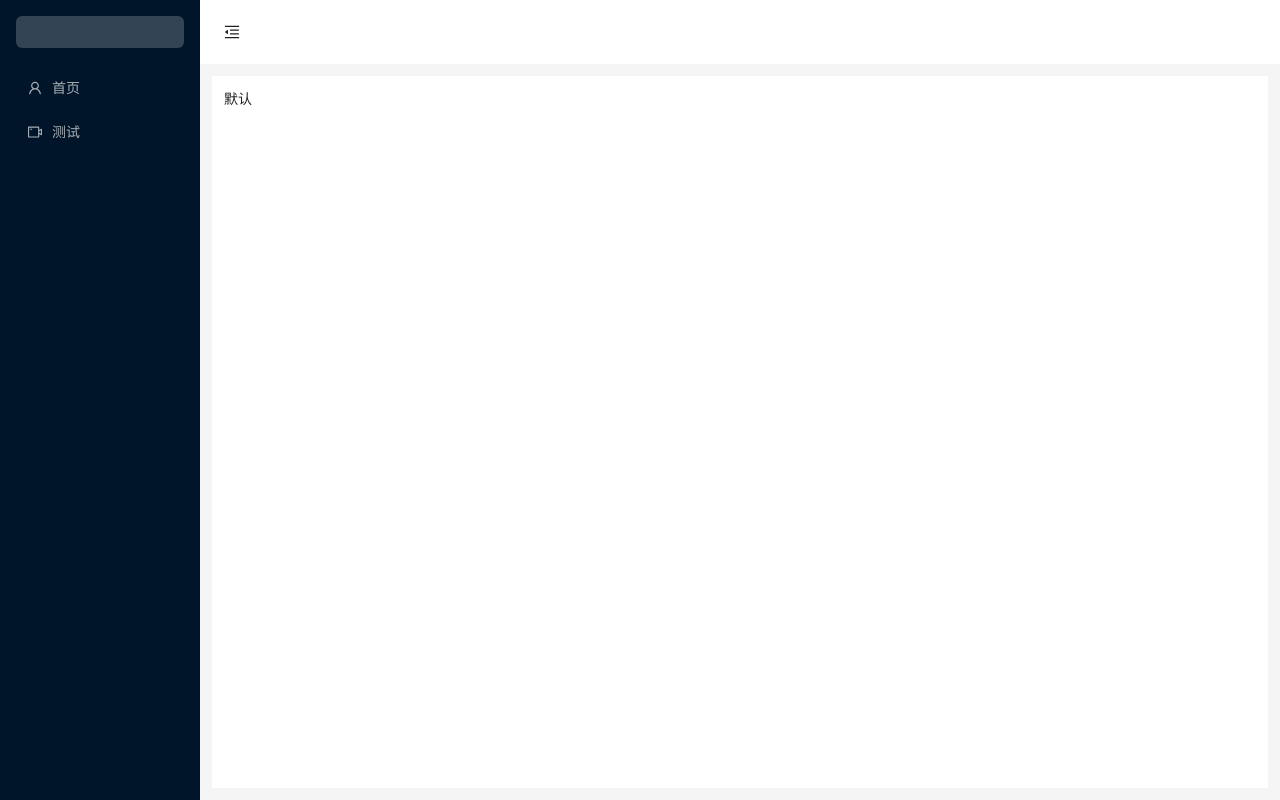
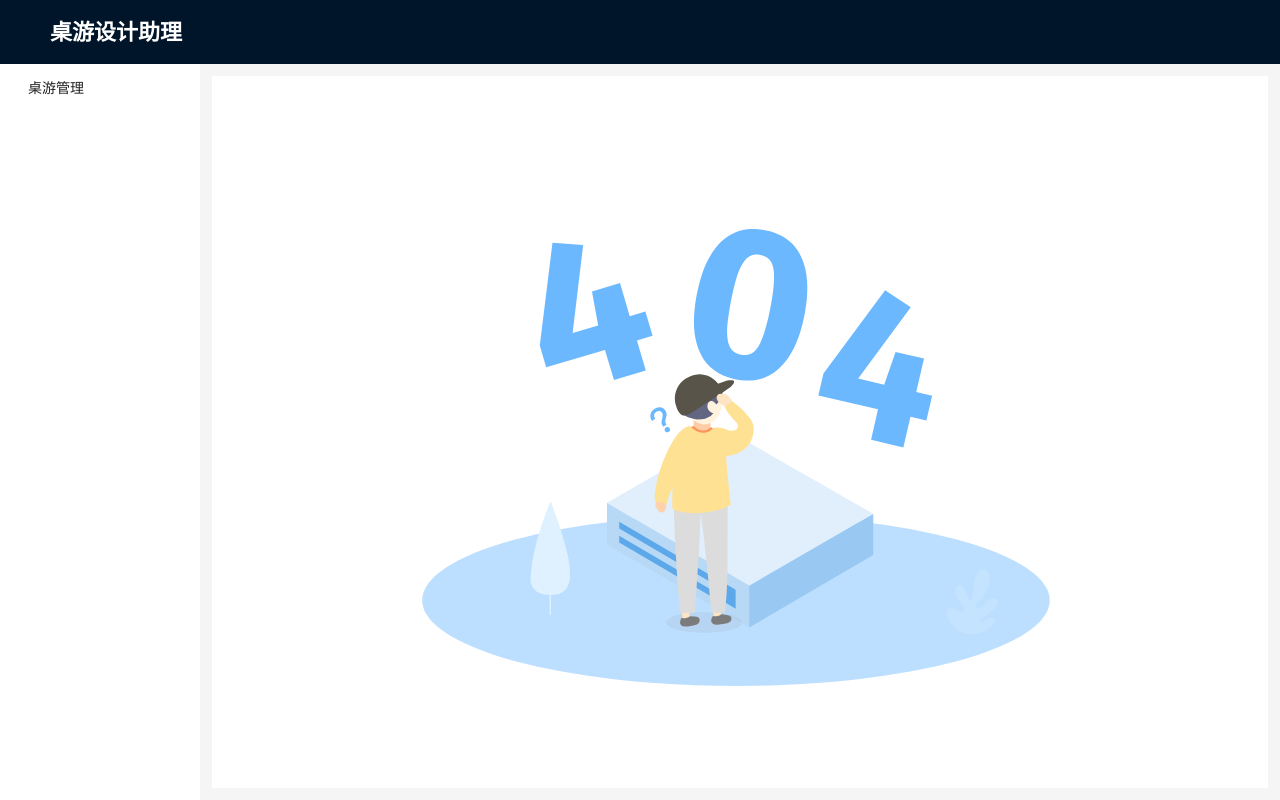
Before and after one commit to magicx40/bbq-api-react-web, a React app: page /404 in a window 1280 px wide. Built offline with nearby package versions, Linux system fonts and the light colour scheme.

Commit message:
feat: 修改版式

```diff
--- a/public/index.html
+++ b/public/index.html
@@ -7,9 +7,9 @@
     <meta name="theme-color" content="#000000" />
     <meta
       name="description"
-      content="Web site created using create-react-app"
+      content="一个桌游设计辅助工具"
     />
-    <title>React App</title>
+    <title>桌游设计助理</title>
   </head>
   <body>
     <noscript>You need to enable JavaScript to run this app.</noscript>
--- a/src/App.tsx
+++ b/src/App.tsx
@@ -1,11 +1,13 @@
 import {
     unstable_HistoryRouter as HistoryRouter,
+    Navigate,
     Route,
     Routes,
 } from 'react-router-dom';
-import Home from './pages/Home';
+import BoardGameMgt from './pages/board-game-mgt/Index';
 import HomeLayout from './layout/HomeLayout';
 import Login from './pages/login/Index';
+import NotFound from './layout/404';
 import history from './utils/history';
 
 function App() {
@@ -13,8 +15,18 @@ function App() {
         <HistoryRouter history={history}>
             <Routes>
                 <Route element={<HomeLayout />}>
-                    <Route path="/" element={<Home />} />
-                    <Route path="*" element={<div>默认</div>} />
+                    <Route
+                        path="/"
+                        element={
+                            <Navigate to="/board-game-management" replace />
+                        }
+                    />
+                    <Route
+                        path="/board-game-management"
+                        element={<BoardGameMgt />}
+                    />
+                    <Route path="/404" element={<NotFound />} />
+                    <Route path="*" element={<Navigate to="/404" replace />} />
                 </Route>
                 <Route path="/login" element={<Login />} />
             </Routes>
--- a/src/assets/css/common.scss
+++ b/src/assets/css/common.scss
@@ -4,10 +4,9 @@
     .ant-layout {
         height: 100%;
         .logo-vertical {
-            height: 32px;
-            margin: 16px;
-            background: rgba(255, 255, 255, .2);
-            border-radius: 6px;
+            color: #FFFFFF;
+            font-weight: 700;
+            font-size: 22px;
         }
     }
 }
--- /dev/null
+++ b/src/layout/404.scss
@@ -0,0 +1,12 @@
+.not-found-page {
+    position: relative;
+    width: 100%;
+    height: 100%;
+    img {
+        position: absolute;
+        top: 50%;
+        left: 50%;
+        height: 100%;
+        transform: translate(-50%, -50%);
+    }
+}
--- /dev/null
+++ b/src/layout/404.tsx
@@ -0,0 +1,10 @@
+import NotFoundImg from '@/assets/404.svg';
+import './404.scss';
+
+export default function NotFound() {
+    return (
+        <div className="not-found-page">
+            <img src={NotFoundImg} alt="404" />
+        </div>
+    );
+}
--- a/src/layout/HomeLayout.tsx
+++ b/src/layout/HomeLayout.tsx
@@ -1,29 +1,15 @@
 import { Link, Outlet, useLocation } from 'react-router-dom';
-import React, { useState } from 'react';
-import {
-    MenuFoldOutlined,
-    MenuUnfoldOutlined,
-    UserOutlined,
-    VideoCameraOutlined,
-} from '@ant-design/icons';
-import { Button, Layout, Menu, theme } from 'antd';
+import { Layout, Menu, theme } from 'antd';
 
 const { Header, Sider, Content } = Layout;
 export default function HomeLayout() {
-    const [collapsed, setCollapsed] = useState(false);
     const {
         token: { colorBgContainer },
     } = theme.useToken();
     const items = [
         {
             key: '1',
-            icon: <UserOutlined />,
-            label: <Link to="/">首页</Link>,
-        },
-        {
-            key: '2',
-            icon: <VideoCameraOutlined />,
-            label: <Link to="/test">测试</Link>,
+            label: <Link to="/board-game-management">桌游管理</Link>,
         },
     ];
     const currentPath = useLocation().pathname;
@@ -38,38 +24,23 @@ export default function HomeLayout() {
     });
     return (
         <Layout>
-            <Sider trigger={null} collapsible collapsed={collapsed}>
-                <div className="logo-vertical" />
+            <Header style={{ display: 'flex', alignItems: 'center' }}>
+                <h1 className="logo-vertical">桌游设计助理</h1>
+            </Header>
+            <Layout>
+                <Sider width={200} style={{ background: colorBgContainer }}>
                     <Menu
-                    theme="dark"
                         mode="inline"
                         defaultSelectedKeys={defaultSelectedKeys}
+                        style={{ height: '100%', borderRight: 0 }}
                         items={items}
                     />
                 </Sider>
-            <Layout>
-                <Header style={{ padding: 0, background: colorBgContainer }}>
-                    <Button
-                        type="text"
-                        icon={
-                            collapsed ? (
-                                <MenuUnfoldOutlined />
-                            ) : (
-                                <MenuFoldOutlined />
-                            )
-                        }
-                        onClick={() => setCollapsed(!collapsed)}
-                        style={{
-                            fontSize: '16px',
-                            width: 64,
-                            height: 64,
-                        }}
-                    />
-                </Header>
+                <Layout style={{ padding: '12px' }}>
                     <Content
                         style={{
-                        margin: 12,
                             padding: 12,
+                            margin: 0,
                             minHeight: 280,
                             background: colorBgContainer,
                         }}
@@ -78,5 +49,6 @@ export default function HomeLayout() {
                     </Content>
                 </Layout>
             </Layout>
+        </Layout>
     );
 }
--- a/src/pages/Home.tsx
+++ /dev/null
@@ -1,15 +0,0 @@
-import { getUsers } from '@/api/auth';
-import { useEffect } from 'react';
-
-export default function Home() {
-    useEffect(() => {
-        getUsers()
-            .then(res => {
-                console.log('res', res);
-            })
-            .catch(err => {
-                console.log(err);
-            });
-    });
-    return <div>首页</div>;
-}
--- /dev/null
+++ b/src/pages/board-game-mgt/Index.tsx
@@ -0,0 +1,3 @@
+export default function BoardGameMgt() {
+    return <div>桌游设计</div>;
+}
--- a/src/pages/login/Index.tsx
+++ b/src/pages/login/Index.tsx
@@ -1,5 +1,5 @@
 import type { FormProps } from 'antd';
-import { Button, Checkbox, Form, Input } from 'antd';
+import { Button, Form, Input } from 'antd';
 import './index.scss';
 import UserLogin from '@/assets/user_login.svg';
 import { useForm } from 'antd/es/form/Form';
@@ -82,14 +82,6 @@ export default function Login() {
                             <Input.Password />
                         </Form.Item>
 
-                        <Form.Item<FieldType>
-                            name="remember"
-                            valuePropName="checked"
-                            wrapperCol={{ offset: 6, span: 16 }}
-                        >
-                            <Checkbox>记住我</Checkbox>
-                        </Form.Item>
-
                         <Form.Item wrapperCol={{ offset: 6, span: 16 }}>
                             <Button type="primary" htmlType="submit">
                                 登录
--- a/src/utils/http.ts
+++ b/src/utils/http.ts
@@ -16,11 +16,11 @@ service.interceptors.request.use((config) => {
 
 service.interceptors.response.use((res: AxiosResponse) => {
     return res.data;
-}, (err: AxiosError) => {
-    if (err.status === 401) {
+}, (err: AxiosError<{ message: string }>) => {
+    if (err.status === 401 && history.location.pathname !== '/login') {
         history.push('/login');
     }
-    message.error(err.message);
+    message.error(err.response?.data?.message || '请求失败');
     return Promise.reject(err);
 });
 
```
Also changed, not shown: src/assets/404.svg (added). Lines whose indentation alone changed are shown as unchanged.
